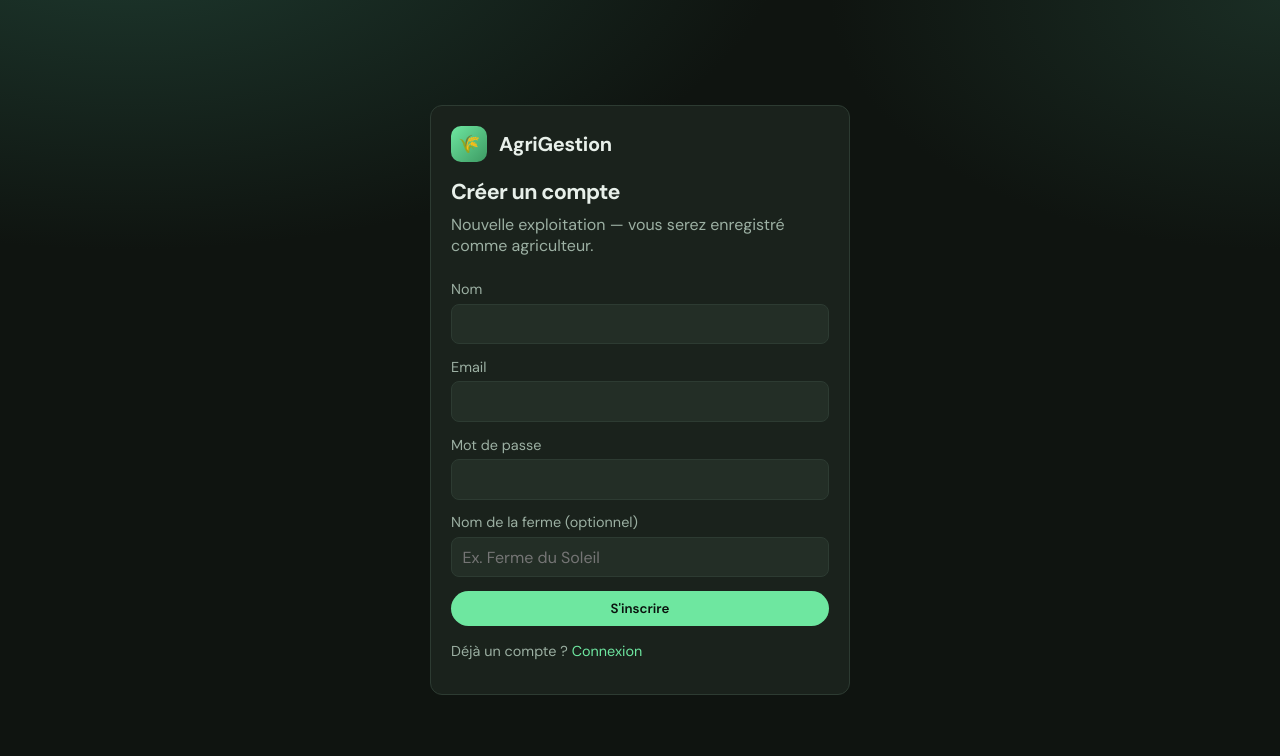
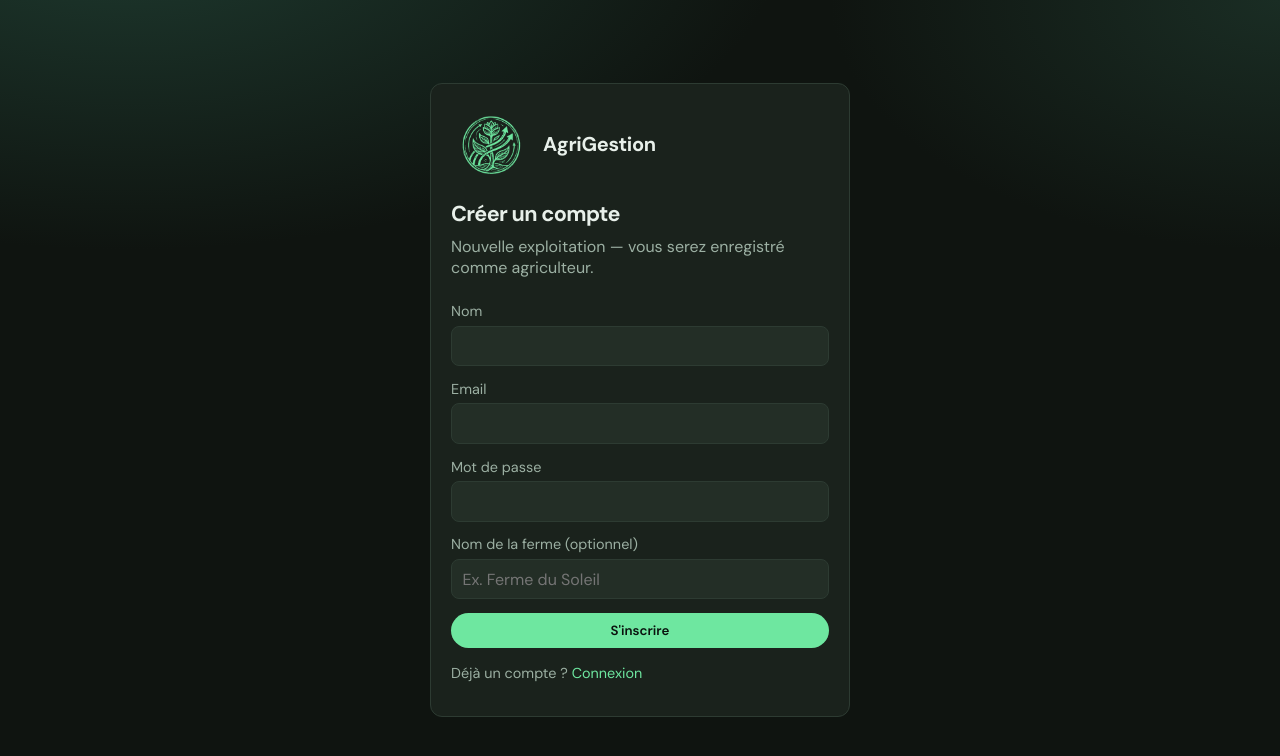
Before and after one commit to TheRealS4MI/Agrigestion, a React (Vite) app in the folder client/: page /register in a window 1280 px wide. Shown: the top 756 px of the page. Built offline with nearby package versions, Linux system fonts and the light colour scheme.

Commit message:
Added logo on navbar and added link to go to dashboard

```diff
--- a/client/src/Layout.tsx
+++ b/client/src/Layout.tsx
@@ -1,17 +1,15 @@
-import { NavLink, Outlet } from "react-router-dom";
+import { Link, NavLink, Outlet } from "react-router-dom";
 import { useAuth } from "./auth";
+import logo from "./logo.png";
 
 export default function Layout() {
   const { user, logout } = useAuth();
   return (
     <div className="app-shell">
       <header className="topbar">
-        <div className="brand">
-          <div className="brand-mark" aria-hidden>
-            🌾
-          </div>
-          <span>AgriGestion</span>
-        </div>
+        <Link to="/" className="brand">
+          <img src={logo} alt="AgriGestion" className="brand-logo" />
+        </Link>
         <nav className="nav">
           {user?.role !== "WORKER" && (
             <NavLink to="/" end>
--- a/client/src/pages/Login.tsx
+++ b/client/src/pages/Login.tsx
@@ -1,6 +1,7 @@
 import { FormEvent, useState } from "react";
 import { Link, Navigate } from "react-router-dom";
 import { useAuth } from "../auth";
+import logo from "../logo.png";
 
 export default function Login() {
   const { user, login } = useAuth();
@@ -28,7 +29,7 @@ export default function Login() {
     <div className="auth-page">
       <div className="card auth-card">
         <div className="brand" style={{ marginBottom: "1rem" }}>
-          <div className="brand-mark">🌾</div>
+          <img src={logo} alt="AgriGestion" className="brand-logo" />
           <span style={{ fontSize: "1.25rem" }}>AgriGestion</span>
         </div>
         <h1 style={{ fontSize: "1.35rem" }}>Connexion</h1>
--- a/client/src/pages/Register.tsx
+++ b/client/src/pages/Register.tsx
@@ -1,6 +1,7 @@
 import { FormEvent, useState } from "react";
 import { Link, Navigate } from "react-router-dom";
 import { useAuth } from "../auth";
+import logo from "../logo.png";
 
 export default function Register() {
   const { user, register } = useAuth();
@@ -30,7 +31,7 @@ export default function Register() {
     <div className="auth-page">
       <div className="card auth-card">
         <div className="brand" style={{ marginBottom: "1rem" }}>
-          <div className="brand-mark">🌾</div>
+          <img src={logo} alt="AgriGestion" className="brand-logo" />
           <span style={{ fontSize: "1.25rem" }}>AgriGestion</span>
         </div>
         <h1 style={{ fontSize: "1.35rem" }}>Créer un compte</h1>
--- a/client/src/styles.css
+++ b/client/src/styles.css
@@ -72,6 +72,9 @@ textarea {
   font-weight: 700;
   letter-spacing: -0.02em;
 }
+.brand:hover {
+  text-decoration: none;
+}
 .brand-mark {
   width: 36px;
   height: 36px;
@@ -81,6 +84,11 @@ textarea {
   place-items: center;
   color: #0a120e;
   font-size: 1.1rem;
+}
+.brand-logo {
+  width: 80px;
+  height: 80px;
+  object-fit: contain;
 }
 
 .nav {
```
Also changed, not shown: client/src/logo.png (added).
